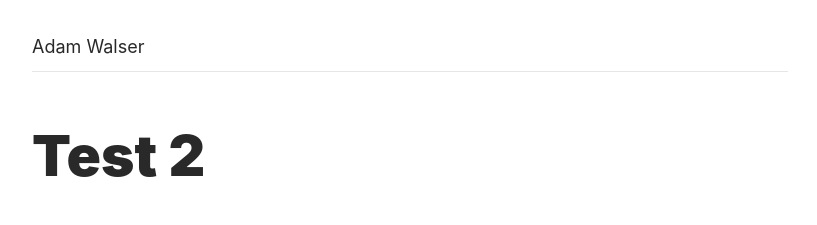
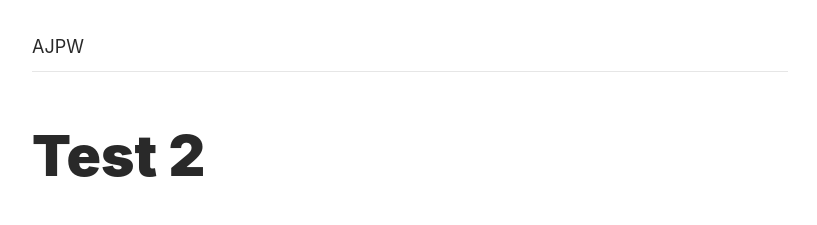
Before and after one commit to ajpwalser/ajpwalser.github.io, a Jekyll site: the page built from index.html, in a window 1280 px wide. Shown: the top 225 px of the page, without its empty margins (230-1047 px from the left). Built offline with Jekyll 4.4.1, drawn with Linux system fonts in a browser that asks for light colours; some web fonts are replaced; the list of posts is cut into pages by our own code.

Commit message:
Update _config.yml

```diff
--- a/_config.yml
+++ b/_config.yml
@@ -1,4 +1,4 @@
-title: Adam Walser
+title: AJPW
 description: Adam Walser's blog
 author:
   name: Adam Walser
```
